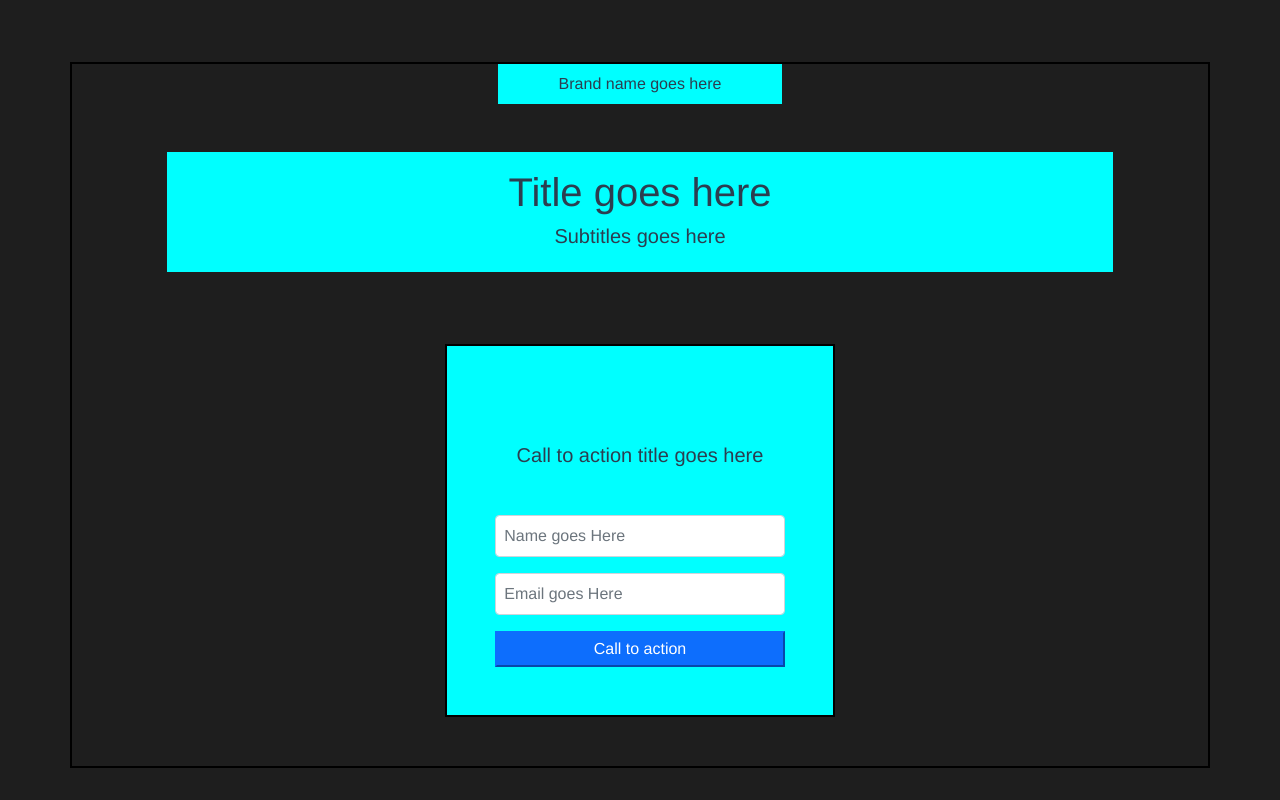
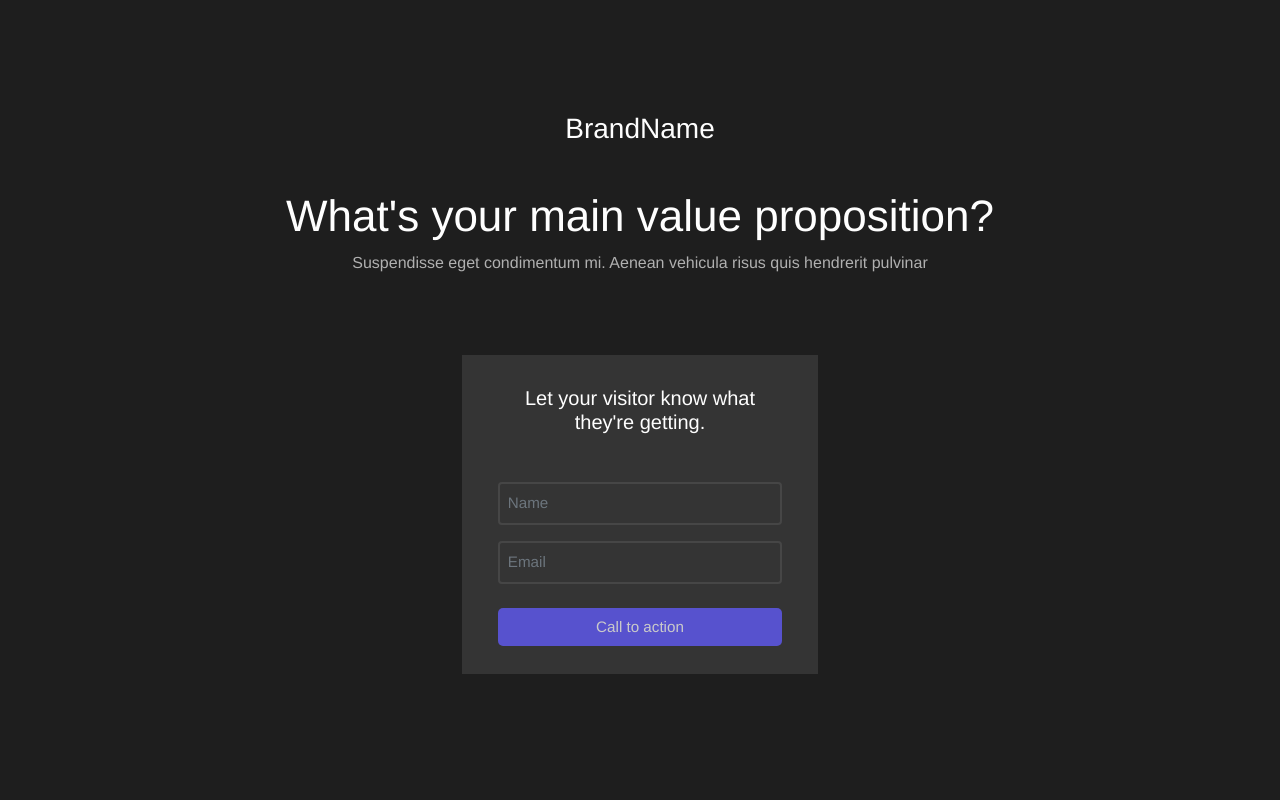
Before and after one commit to 78741722Ale/plp-landing-1, a Vue app: page / in a window 1280 px wide. Built offline with nearby package versions, Linux system fonts and the light colour scheme; a web font is replaced by a local one.

Commit message:
Added (non-dynamic) content to the siteheader.
Added styling to the header sheet.

```diff
--- a/src/assets/sass/partials/header.scss
+++ b/src/assets/sass/partials/header.scss
@@ -0,0 +1,44 @@
+/* Header Components */
+#site_header {
+    /* brandname title */
+    h3 {
+        color: $header-title-color;
+    }
+    /* Hero title */
+    h1 {
+        color: $header-title-color;
+        font-size: 44px;
+    }
+    /* Subtitle */
+    span {
+        color: $header-span-color;
+        font-size: 1rem;
+        font-weight: 400;
+    }
+    /* Form call to action rules */
+    form {
+        background-color: $header-form-bg-color;
+        /* Background&text-color - Input */
+        input {
+            background-color: inherit;
+            color: $CTA-input-text-color;
+            border: 2px solid $CTA-input-border-color;
+            font-size: 0.95rem;
+            width: 80%;
+        }
+        /* text-color - title */
+        h5 {
+            color: $header-title-color;
+        }
+        /* Background&text-color - Button */
+        button {
+            background-color: $CTA-bg-color;
+            color: $CTA-input-text-color;
+            border: none;
+            font-size: 0.95rem;
+            border-radius: 5px;
+            width: 80%;
+        }
+    }
+
+}
--- a/src/assets/sass/variables.scss
+++ b/src/assets/sass/variables.scss
@@ -6,15 +6,19 @@ $header-bg-color : rgba(30, 30, 30, 1);
 $header-form-bg-color : rgba(52, 52, 52, 1);
 $header-title-color : rgba(254, 254, 254, 1);
 $header-span-color: rgba(176, 176, 176, 1);
-$CTA-bg-color: rgba(87, 82, 206, 1); // valid for CTA header & footer
-$CTA-text-color:rgba(254, 254, 254, 1); // valid for CTA header & footer
+/* Call to action colors - valid for CTA header & footer */
+$CTA-bg-color: rgba(87, 82, 206, 1);
+$CTA-text-color:rgba(254, 254, 254, 1);
+$CTA-input-border-color: rgba(70, 70, 70, 1);
+$CTA-input-text-color: rgba(202, 202, 202, 1);
+/* Main colors */
 $image_component-bg : rgba(255, 255, 255, 1);
 $app_component-bg : rgba(251, 251, 251, 1);
 $player_component-bg : rgba(15, 15, 15, 1);
 $reference_component-bg : rgba(255, 255, 255, 1);
 /* Footer Color */
 $footer-bg-color : rgba(30, 30, 30, 1);
-
+$footer-form-bg-color : rgba(52, 52, 52, 1);
 /*#endregion */
 
 /*#region Containers Dimensions */
@@ -47,7 +51,6 @@ $footer-bg-color : rgba(30, 30, 30, 1);
 #site_main {
     width: var(--main_w);
     height: var(--main_h);
-    background-color: brown;
 }
 #image_component {
     width: var(--image_component_w);
--- a/src/components/SiteHeader.vue
+++ b/src/components/SiteHeader.vue
@@ -2,25 +2,28 @@
     <div id="site_header">
         <!-- Container principale -->
         <div class="container-xl p-0 flex_cent h-100">
-            <div class="row h_85 p-0 w-100 bordo flex-column d-flex justify-content-start align-items-center">
-                <!-- BrandName -->
-                <div class="col-3 bg_try p-2 mb-5">Brand name goes here</div>
+            <div class="row h-100 p-0 w-100 flex-column flex_cent">
+                <!-- BrandName (completo ma non statico) -->
+                <div class="col-3 p-1 mb-4">
+                    <h3 class="mb-0">BrandName</h3>
+                </div>
                 <!-- Title&Subtitle -->
-                <div class="col-10 bg_try p-3 mb-5">
-                    <h1>Title goes here</h1>
-                    <h5>Subtitles goes here</h5>
+                <div class="col-10 p-3 mb-3">
+                    <h1>What's your main value proposition?</h1>
+                    <span>Suspendisse eget condimentum mi. Aenean vehicula risus quis hendrerit pulvinar</span>
                 </div>
-                <!-- Call To Action -this is a component, even for Footer site -->
-                <div class="col-6 p-4 flex_cent h_60">
-                    <form class="h-100 w-75 bg_try flex_cent flex-column bordo" action="#">
+                <!-- Call To Action -->
+                <div class="col-6 p-5 flex_cent h-50">
+                    <!-- this is a component, even for Footer site -->
+                    <form class="h-100 w-75 flex_cent flex-column" action="#">
                         <!-- Call to action Title -->
-                        <h5 class="mb-5 mt-5">Call to action title goes here</h5>
+                        <h5 class="mb-5 w-75 mt-1">Let your visitor know what they're getting.</h5>
                         <!-- Name goes Here -->
-                        <input type="text" class="form-control mb-3 w-75 p-2" id="exampleFormControlInput1" placeholder="Name goes Here">
+                        <input type="text" class="form-control mb-3 p-2" placeholder="Name">
                         <!-- Email goes Here -->
-                        <input type="email" class="form-control mb-3 w-75 p-2" id="exampleFormControlInput1" placeholder="Email goes Here">
+                        <input type="email" class="form-control mb-4 p-2" placeholder="Email">
                         <!-- Button Call To Action -->
-                        <button class="btn-primary p-1 w-75">Call to action</button>
+                        <button class="p-2">Call to action</button>
                     </form>
                 </div>
             </div>
```
